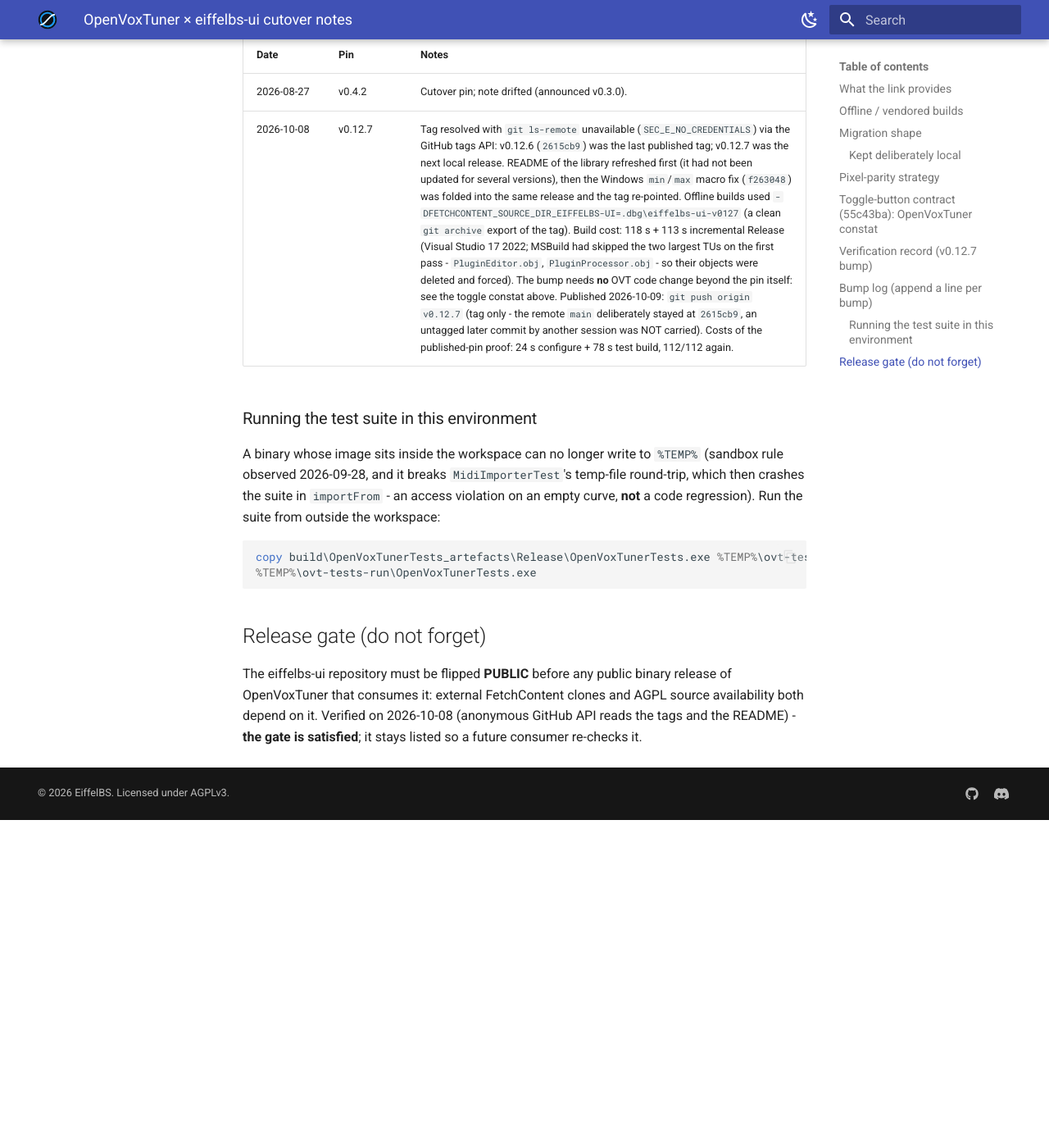
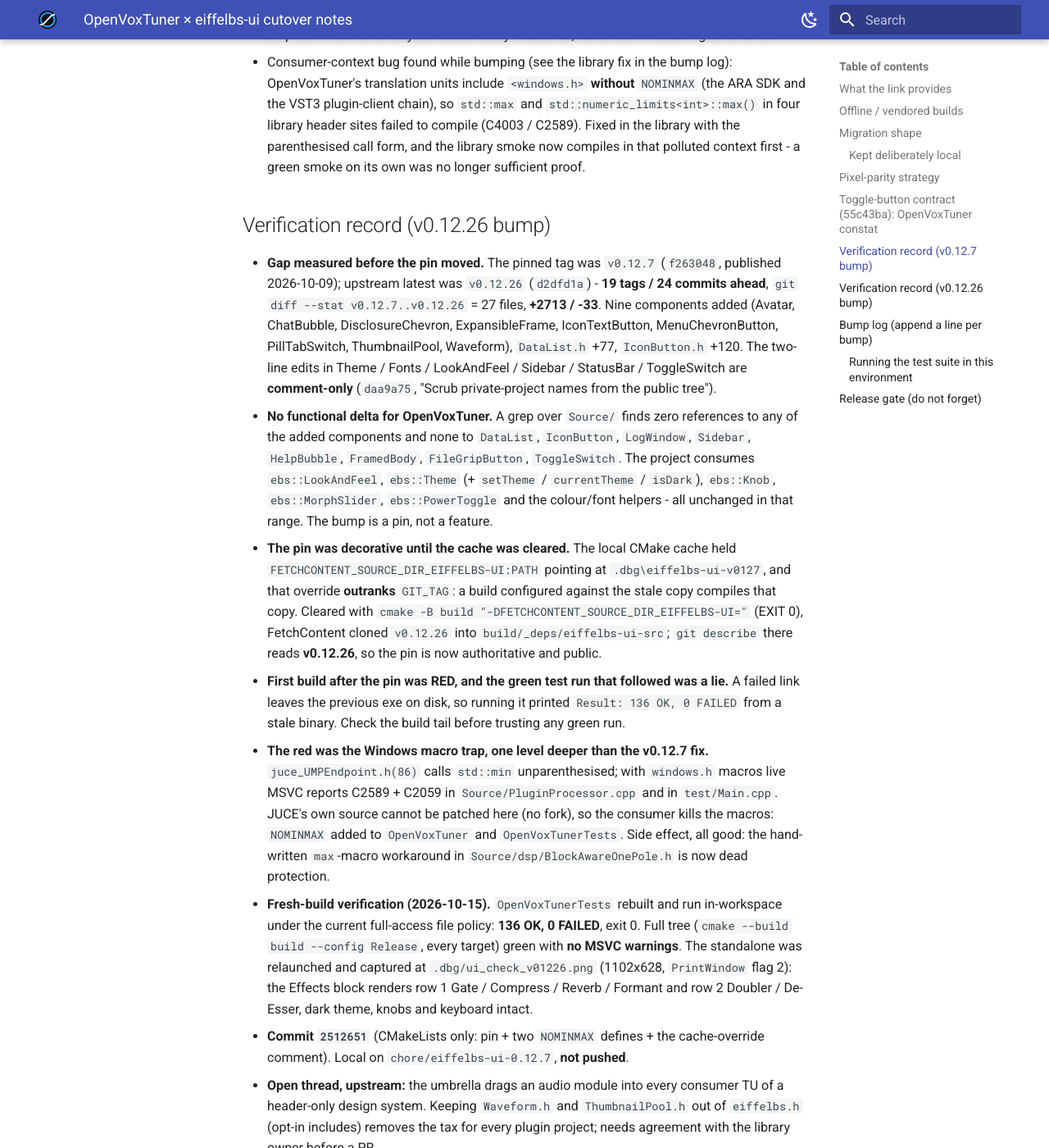
Before and after one commit to EiffelBS/OpenVoxTuner, an MkDocs documentation site: the page built from docs/EIFFELBS-CUTOVER-NOTE.md, in a window 1280 px wide and 1400 px high, scrolled down 4704 px. Shown: the whole window at 82% size. Built offline with MkDocs 1.6.1 and Material for MkDocs 9.7.7, drawn with Linux system fonts in a browser that asks for light colours; the version menu is left out; before the commit the page ends 5704 px from its top, so only the background shows below that; some of the changed text lies outside the part shown.

Commit message:
docs: record the eiffelbs-ui v0.12.26 bump and the NOMINMAX requirement
The umbrella gained Waveform.h + ThumbnailPool.h, which need juce::AudioThumbnail, so every consumer TU that includes <eiffelbs/eiffelbs.h> compiles juce_audio_devices; JUCE's unparenthesised std::min in juce_UMPEndpoint.h(86) breaks under the Windows min/max macros (C2589 + C2059). NOMINMAX is now a required define on OpenVoxTuner and OpenVoxTunerTests. Records the measured gap, the cache-override trap that made the pin decorative, the stale-exe green run, and the fresh-build verification (136/136, full tree green, standalone UI captured).

```diff
--- a/docs/EIFFELBS-CUTOVER-NOTE.md
+++ b/docs/EIFFELBS-CUTOVER-NOTE.md
@@ -1,7 +1,7 @@
 # OpenVoxTuner × eiffelbs-ui cutover notes
 
 OpenVoxTuner now consumes the shared EiffelBS design system
-([eiffelbs-ui](https://github.com/EiffelBS/eiffelbs-ui)) version **v0.12.7**
+([eiffelbs-ui](https://github.com/EiffelBS/eiffelbs-ui)) version **v0.12.26**
 through CMake `FetchContent`, exactly like OpenTimbre. There are no local
 shims: the plugin links the library and calls `ebs::` directly.
 
@@ -25,6 +25,18 @@
   targets (`OpenVoxTuner`, `OpenVoxKey`, `OpenVoxTunerTests`) all do; the
   `juce_gui_extra` entries in `CMakeLists.txt` carry a comment saying so -
   do not remove them as "unused".
+- **since v0.12.26**, `NOMINMAX` is required on every target that includes
+  `<eiffelbs/eiffelbs.h>`. The umbrella now carries `Waveform.h` and
+  `ThumbnailPool.h`, which need `juce::AudioThumbnail`, so they pull
+  `<juce_audio_utils/juce_audio_utils.h>` into every consumer TU. That compiles
+  `juce_audio_devices`, whose `juce_UMPEndpoint.h` calls `std::min` **without**
+  parentheses; the Windows `min`/`max` function-like macros expand that into
+  `std::(...)` and MSVC fails (C2589 + C2059). OpenVoxTuner's TUs include
+  `<windows.h>` without `NOMINMAX` (the ARA SDK and the VST3 plugin-client
+  chain), so the define is now carried by the `OpenVoxTuner` and
+  `OpenVoxTunerTests` targets. JUCE sets `NOMINMAX` before its own
+  `windows.h` include, which is why the library smoke stays green while a
+  consumer that reaches `windows.h` first does not.
 
 ## Offline / vendored builds
 
@@ -174,12 +186,63 @@
   call form, and the library smoke now compiles in that polluted context
   first - a green smoke on its own was no longer sufficient proof.
 
+## Verification record (v0.12.26 bump)
+
+- **Gap measured before the pin moved.** The pinned tag was `v0.12.7`
+  (`f263048`, published 2026-10-09); upstream latest was `v0.12.26`
+  (`d2dfd1a`) - **19 tags / 24 commits ahead**, `git diff --stat v0.12.7..v0.12.26`
+  = 27 files, **+2713 / -33**. Nine components added (Avatar, ChatBubble,
+  DisclosureChevron, ExpansibleFrame, IconTextButton, MenuChevronButton,
+  PillTabSwitch, ThumbnailPool, Waveform), `DataList.h` +77, `IconButton.h`
+  +120. The two-line edits in Theme / Fonts / LookAndFeel / Sidebar /
+  StatusBar / ToggleSwitch are **comment-only** (`daa9a75`, "Scrub
+  private-project names from the public tree").
+- **No functional delta for OpenVoxTuner.** A grep over `Source/` finds zero
+  references to any of the added components and none to `DataList`,
+  `IconButton`, `LogWindow`, `Sidebar`, `HelpBubble`, `FramedBody`,
+  `FileGripButton`, `ToggleSwitch`. The project consumes `ebs::LookAndFeel`,
+  `ebs::Theme` (+ `setTheme` / `currentTheme` / `isDark`), `ebs::Knob`,
+  `ebs::MorphSlider`, `ebs::PowerToggle` and the colour/font helpers - all
+  unchanged in that range. The bump is a pin, not a feature.
+- **The pin was decorative until the cache was cleared.** The local CMake cache
+  held `FETCHCONTENT_SOURCE_DIR_EIFFELBS-UI:PATH` pointing at
+  `.dbg\eiffelbs-ui-v0127`, and that override **outranks** `GIT_TAG`: a build
+  configured against the stale copy compiles that copy. Cleared with
+  `cmake -B build "-DFETCHCONTENT_SOURCE_DIR_EIFFELBS-UI="` (EXIT 0), FetchContent
+  cloned `v0.12.26` into `build/_deps/eiffelbs-ui-src`; `git describe` there
+  reads **v0.12.26**, so the pin is now authoritative and public.
+- **First build after the pin was RED, and the green test run that followed was
+  a lie.** A failed link leaves the previous exe on disk, so running it printed
+  `Result: 136 OK, 0 FAILED` from a stale binary. Check the build tail before
+  trusting any green run.
+- **The red was the Windows macro trap, one level deeper than the v0.12.7 fix.**
+  `juce_UMPEndpoint.h(86)` calls `std::min` unparenthesised; with `windows.h`
+  macros live MSVC reports C2589 + C2059 in `Source/PluginProcessor.cpp` and in
+  `test/Main.cpp`. JUCE's own source cannot be patched here (no fork), so the
+  consumer kills the macros: `NOMINMAX` added to `OpenVoxTuner` and
+  `OpenVoxTunerTests`. Side effect, all good: the hand-written `max`-macro
+  workaround in `Source/dsp/BlockAwareOnePole.h` is now dead protection.
+- **Fresh-build verification (2026-10-15).** `OpenVoxTunerTests` rebuilt and run
+  in-workspace under the current full-access file policy: **136 OK, 0 FAILED**,
+  exit 0. Full tree (`cmake --build build --config Release`, every target) green
+  with **no MSVC warnings**. The standalone was relaunched and captured at
+  `.dbg/ui_check_v01226.png` (1102x628, `PrintWindow` flag 2): the Effects block
+  renders row 1 Gate / Compress / Reverb / Formant and row 2 Doubler / De-Esser,
+  dark theme, knobs and keyboard intact.
+- **Commit `2512651`** (CMakeLists only: pin + two `NOMINMAX` defines + the
+  cache-override comment). Local on `chore/eiffelbs-ui-0.12.7`, **not pushed**.
+- **Open thread, upstream:** the umbrella drags an audio module into every
+  consumer TU of a header-only design system. Keeping `Waveform.h` and
+  `ThumbnailPool.h` out of `eiffelbs.h` (opt-in includes) removes the tax for
+  every plugin project; needs agreement with the library owner before a PR.
+
 ## Bump log (append a line per bump)
 
 | Date | Pin | Notes |
 | --- | --- | --- |
 | 2026-08-27 | v0.4.2 | Cutover pin; note drifted (announced v0.3.0). |
 | 2026-10-08 | v0.12.7 | Tag resolved with `git ls-remote` unavailable (`SEC_E_NO_CREDENTIALS`) via the GitHub tags API: v0.12.6 (`2615cb9`) was the last published tag; v0.12.7 was the next local release. README of the library refreshed first (it had not been updated for several versions), then the Windows `min`/`max` macro fix (`f263048`) was folded into the same release and the tag re-pointed. Offline builds used `-DFETCHCONTENT_SOURCE_DIR_EIFFELBS-UI=.dbg\eiffelbs-ui-v0127` (a clean `git archive` export of the tag). Build cost: 118 s + 113 s incremental Release (Visual Studio 17 2022; MSBuild had skipped the two largest TUs on the first pass - `PluginEditor.obj`, `PluginProcessor.obj` - so their objects were deleted and forced). The bump needs **no** OVT code change beyond the pin itself: see the toggle constat above. Published 2026-10-09: `git push origin v0.12.7` (tag only - the remote `main` deliberately stayed at `2615cb9`, an untagged later commit by another session was NOT carried). Costs of the published-pin proof: 24 s configure + 78 s test build, 112/112 again. |
+| 2026-10-15 | v0.12.26 (`d2dfd1a`) | Pin moved 19 tags / 24 commits. Nine components added, `DataList.h` +77, `IconButton.h` +120; the Theme/Fonts/LookAndFeel/Sidebar/StatusBar/ToggleSwitch edits are comment-only (`daa9a75`). OpenVoxTuner consumes none of the new widgets, so the only code change is the pin plus `NOMINMAX`. The umbrella gained `Waveform.h` + `ThumbnailPool.h`, which pull `<juce_audio_utils>` and compile `juce_audio_devices` in every consumer TU; JUCE's unparenthesised `std::min` in `juce_UMPEndpoint.h(86)` then broke `Source/PluginProcessor.cpp` and `test/Main.cpp` (C2589 + C2059). Fixed by defining `NOMINMAX` on `OpenVoxTuner` and `OpenVoxTunerTests`. The stale local `FETCHCONTENT_SOURCE_DIR_EIFFELBS-UI` override was cleared so the `GIT_TAG` pin is authoritative. Fresh build: 136/136 tests, full tree green with no warnings, standalone UI captured in `.dbg/ui_check_v01226.png`. OVT commit `2512651`, local only. |
 
 ### Running the test suite in this environment
 
```
